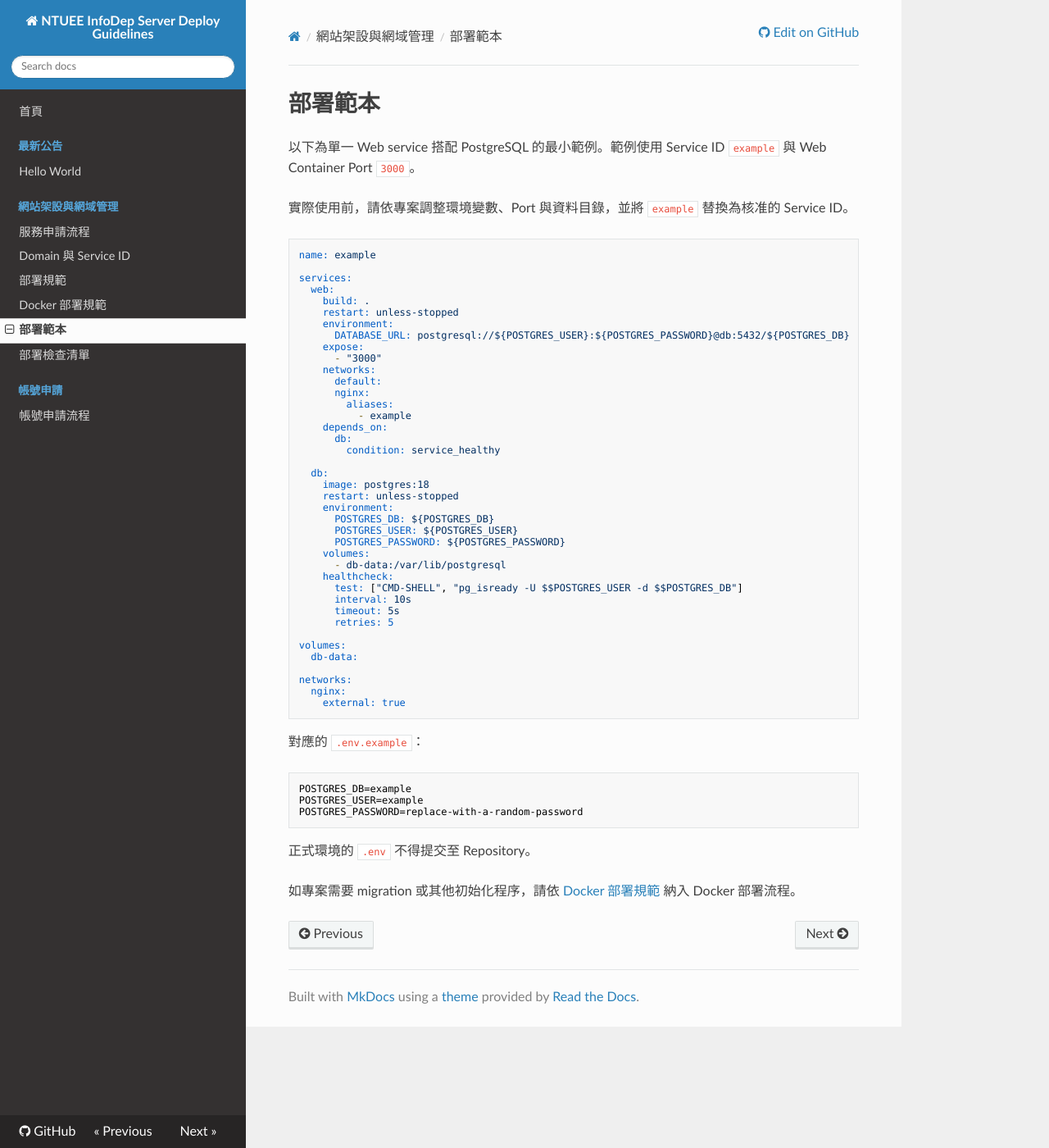
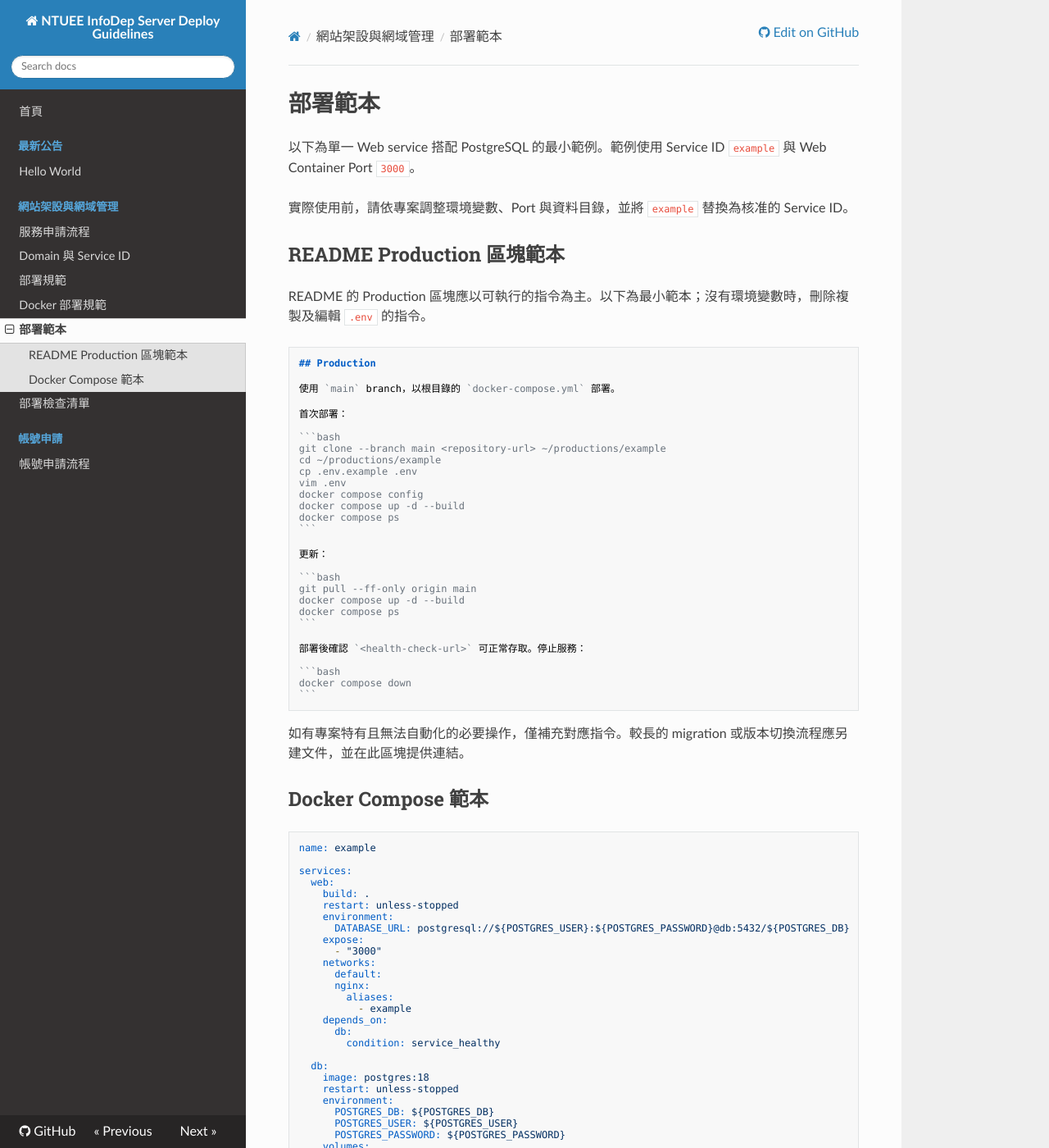
Before and after one commit to NTUEEInfoDep/server-deploy-guidelines, an MkDocs documentation site: the page built from docs/server/templates.md, in a window 1280 px wide and 1400 px high. Shown: the whole window at 82% size. Built offline with MkDocs 1.6.1, drawn with Linux system fonts in a browser that asks for light colours; nearby versions of some CDN libraries.

Commit message:
Refine deployment guidelines and checklist for clarity and conciseness

`````diff
--- a/docs/server/templates.md
+++ b/docs/server/templates.md
@@ -3,6 +3,46 @@
 以下為單一 Web service 搭配 PostgreSQL 的最小範例。範例使用 Service ID `example` 與 Web Container Port `3000`。
 
 實際使用前，請依專案調整環境變數、Port 與資料目錄，並將 `example` 替換為核准的 Service ID。
+
+## README Production 區塊範本
+
+README 的 Production 區塊應以可執行的指令為主。以下為最小範本；沒有環境變數時，刪除複製及編輯 `.env` 的指令。
+
+````markdown
+## Production
+
+使用 `main` branch，以根目錄的 `docker-compose.yml` 部署。
+
+首次部署：
+
+```bash
+git clone --branch main <repository-url> ~/productions/example
+cd ~/productions/example
+cp .env.example .env
+vim .env
+docker compose config
+docker compose up -d --build
+docker compose ps
+```
+
+更新：
+
+```bash
+git pull --ff-only origin main
+docker compose up -d --build
+docker compose ps
+```
+
+部署後確認 `<health-check-url>` 可正常存取。停止服務：
+
+```bash
+docker compose down
+```
+````
+
+如有專案特有且無法自動化的必要操作，僅補充對應指令。較長的 migration 或版本切換流程應另建文件，並在此區塊提供連結。
+
+## Docker Compose 範本
 
 ```yaml
 name: example
`````
Also changed, not shown: docs/server/checklist.md (+2 -1 lines), docs/server/deployment.md (+7 -1 lines), docs/server/docker.md (+1 -1 lines).
